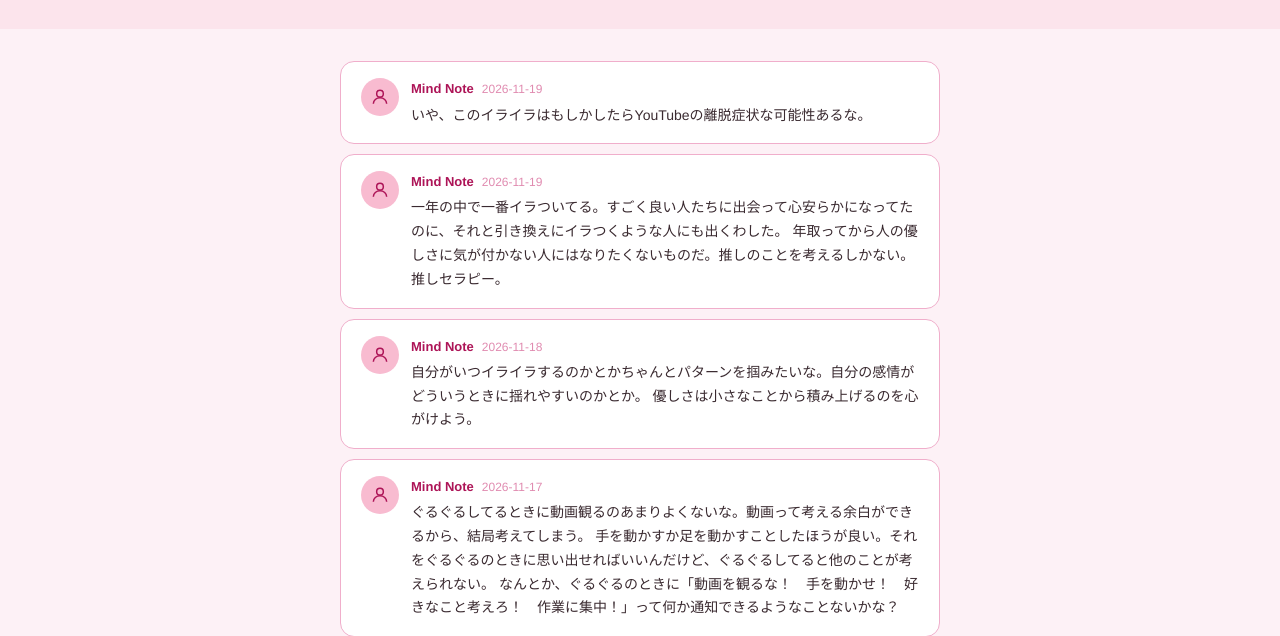
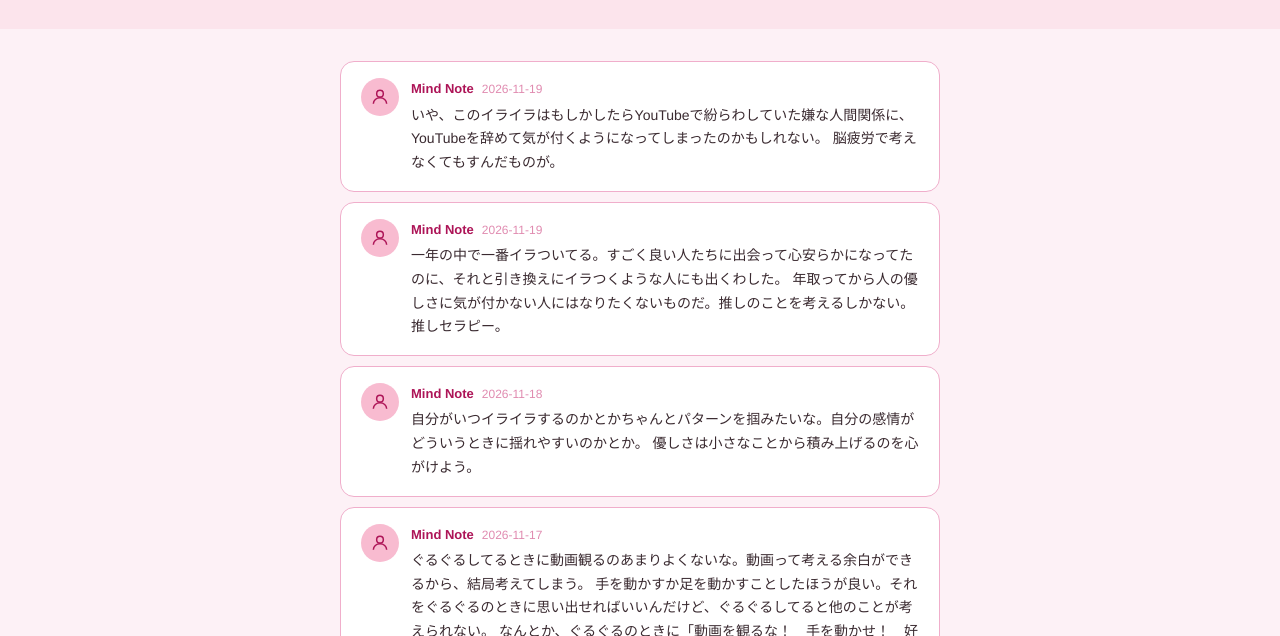
Before and after one commit to Azaleacreativeroom888/fan-psychology, a plain HTML site: page blog.html in a window 1280 px wide. Shown: the part 164-800 px from the top of the page. Drawn offline with Linux system fonts and the light colour scheme.

Commit message:
Revise tweet content for clarity and depth
Updated tweet text to reflect deeper insights about YouTube's impact on personal relationships.

```diff
--- a/blog.html
+++ b/blog.html
@@ -91,7 +91,8 @@
     </div>
     <div class="tweet-body">
       <div class="tweet-head"><span class="tweet-name">Mind Note</span><span class="tweet-date">2026-11-19</span></div>
-      <p class="tweet-text">いや、このイライラはもしかしたらYouTubeの離脱症状な可能性あるな。</p>
+      <p class="tweet-text">いや、このイライラはもしかしたらYouTubeで紛らわしていた嫌な人間関係に、YouTubeを辞めて気が付くようになってしまったのかもしれない。
+      脳疲労で考えなくてもすんだものが。</p>
     </div>
   </div>
 
```
